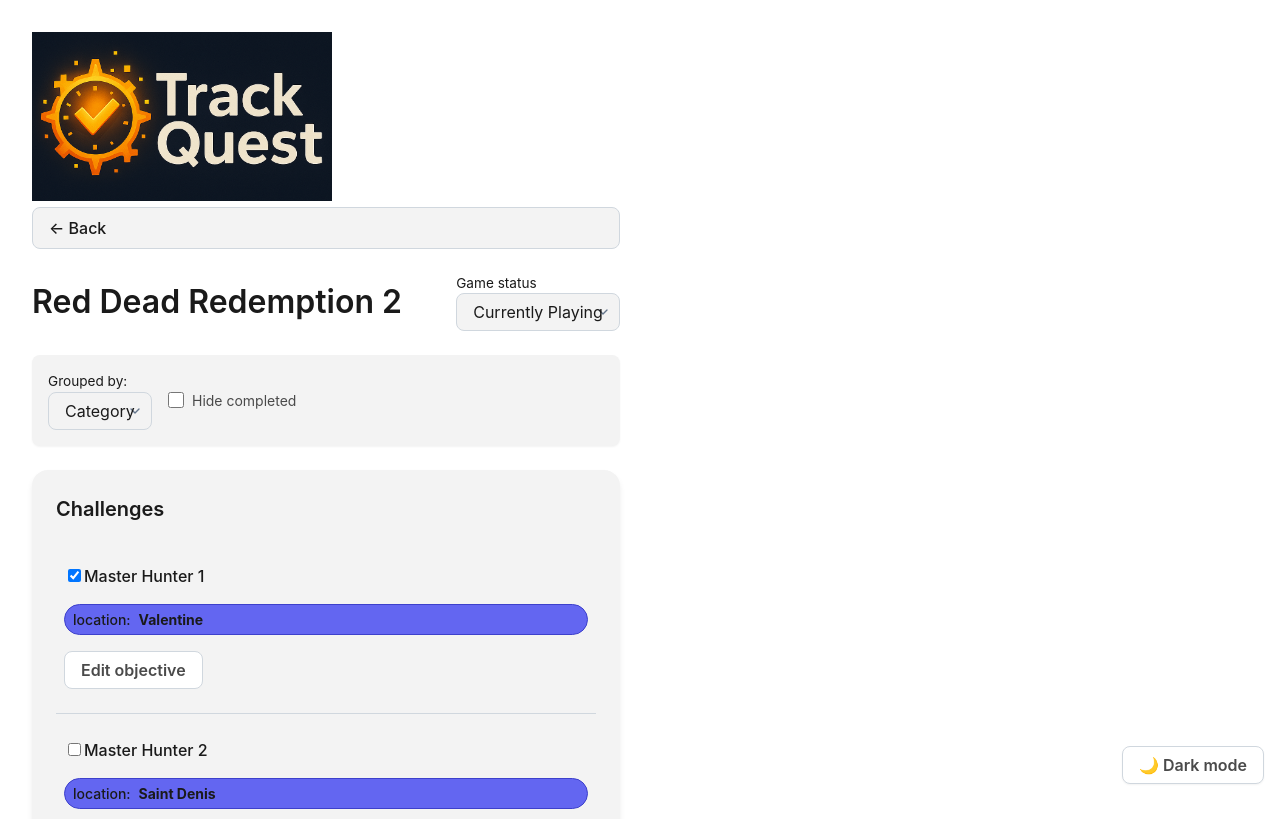
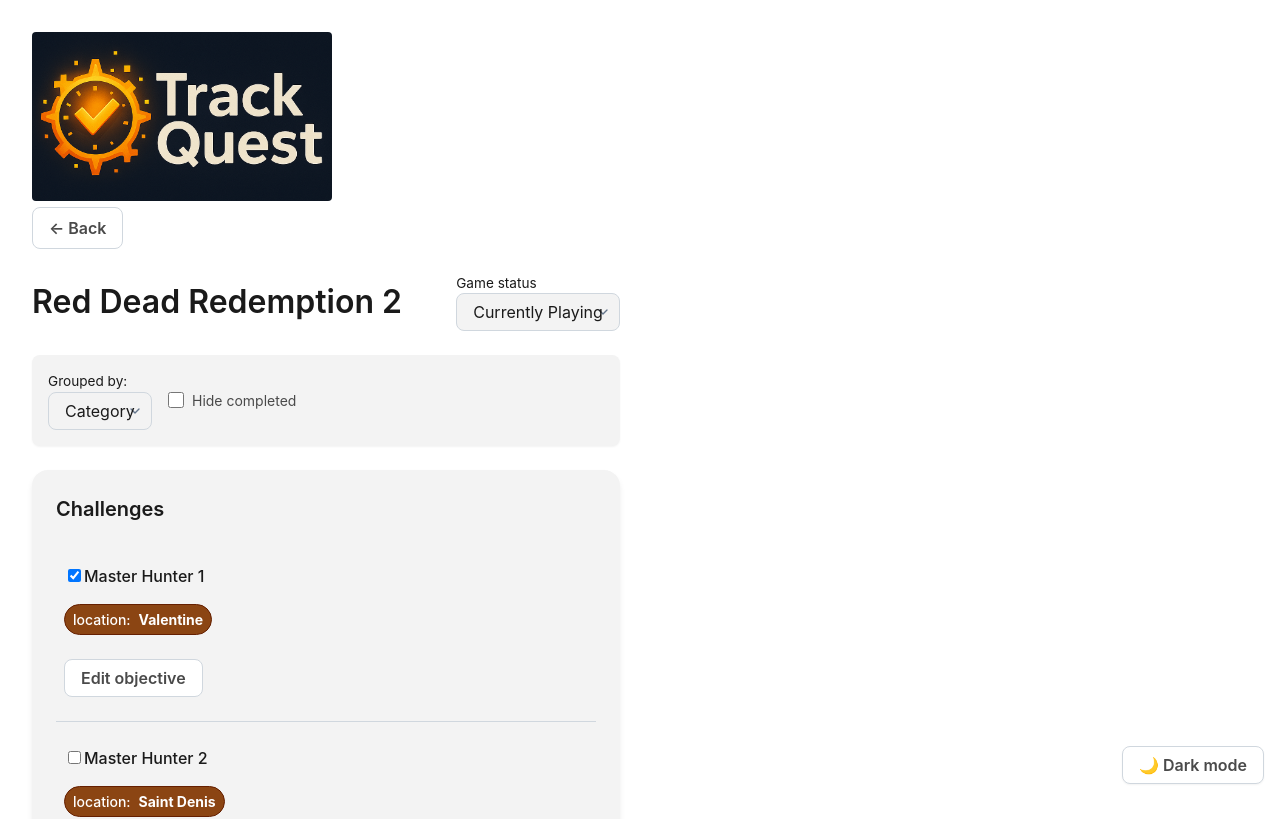
Before and after one commit to leovolving/quest, a React (Vite) app: page /game/1 in a window 1280 px wide. Shown: the top 819 px of the page. Built offline with nearby package versions, Linux system fonts and the light colour scheme.

Commit message:
fix color contrasts

```diff
--- a/src/App.jsx
+++ b/src/App.jsx
@@ -26,6 +26,10 @@
 
 const GlobalNav = styled.nav``;
 
+const Logo = styled.img`
+  border-radius: ${({ theme }) => theme.borderRadius.sm};
+`;
+
 function App() {
   const { initialize } = useGameDataService();
 
@@ -38,7 +42,7 @@
     <AppContainer>
       <GlobalNav>
         <Link to="/">
-          <img src="/trackquest_banner_v2.png" width="300" />
+          <Logo src="/trackquest_banner_v2.png" width="300" />
         </Link>
       </GlobalNav>
       <Routes>
--- a/src/components/GameDetail.jsx
+++ b/src/components/GameDetail.jsx
@@ -1,6 +1,5 @@
 import { useState } from 'react';
 import styled from 'styled-components';
-import { Link } from 'react-router-dom';
 
 import { useGameContext } from '../context/GameContext';
 import useGameDataService from '../services/gameDataService';
@@ -11,28 +10,14 @@
 import TagView from './TagView';
 import NewObjectiveForm from './forms/NewObjectiveForm';
 
-import { Select } from './_ds';
+import { RouterLink, Select } from './_ds';
 
-const BackLink = styled(Link)`
+const BackLink = styled(RouterLink)`
   display: flex;
   align-items: center;
   gap: ${({ theme }) => theme.spacing.xs};
-  padding: ${({ theme }) => theme.spacing.sm} ${({ theme }) => theme.spacing.md};
-  background-color: ${({ theme }) => theme.colors.cardBg};
-  color: ${({ theme }) => theme.colors.text};
-  border: 1px solid ${({ theme }) => theme.colors.border};
-  border-radius: ${({ theme }) => theme.borderRadius.md};
   margin-bottom: ${({ theme }) => theme.spacing.lg};
-  font-weight: 500;
-  text-decoration: none;
-  transition:
-    background 0.2s,
-    border-color 0.2s;
-
-  &:hover {
-    background-color: ${({ theme }) => theme.colors.cardHover};
-    border-color: ${({ theme }) => theme.colors.primary};
-  }
+  width: fit-content;
 `;
 
 const GameHeader = styled.div`
@@ -91,7 +76,9 @@
   if (!game) {
     return (
       <div>
-        <BackLink to="/">← Back</BackLink>
+        <BackLink to="/" variant="tertiary">
+          ← Back
+        </BackLink>
         <p>Game not found.</p>
       </div>
     );
@@ -128,7 +115,9 @@
 
   return (
     <div>
-      <BackLink to="/">← Back</BackLink>
+      <BackLink to="/" variant="tertiary">
+        ← Back
+      </BackLink>
       <GameHeader>
         <GameTitle>{game.name}</GameTitle>
         <Select
--- a/src/components/_ds/Button.jsx
+++ b/src/components/_ds/Button.jsx
@@ -40,6 +40,7 @@
       border: ${v.border || 'none'};
       &:hover {
         background: ${!disabled && v.hover};
+        border-color: initial;
       }
       &:active {
         background: ${!disabled && v.active};
--- /dev/null
+++ b/src/components/_ds/RouterLink.jsx
@@ -0,0 +1,5 @@
+import { Link } from 'react-router-dom';
+
+import { Button } from './Button';
+
+export const RouterLink = (props) => <Button as={Link} {...props} />;
--- a/src/components/_ds/index.js
+++ b/src/components/_ds/index.js
@@ -1,4 +1,5 @@
 export { Button } from './Button';
+export { InputField } from './InputField';
 export { Label } from './Label';
+export { RouterLink } from './RouterLink';
 export { Select } from './Select';
-export { InputField } from './InputField';
--- a/src/components/common/TagsList.jsx
+++ b/src/components/common/TagsList.jsx
@@ -4,6 +4,9 @@
 
 const Container = styled.ul`
   padding-left: 0;
+  display: flex;
+  flex-wrap: wrap;
+  gap: 0.5rem;
 `;
 
 const TagsList = ({ tags = [] }) => (
--- a/src/components/sharedStyledComponents/TagRow.jsx
+++ b/src/components/sharedStyledComponents/TagRow.jsx
@@ -8,20 +8,21 @@
   align-items: center;
   gap: 0.5rem;
   margin-bottom: 0.5rem;
-  background-color: ${({ bg }) => bg};
-  color: ${({ theme }) => theme.colors.text};
+  background-color: ${({ tagColor }) => tagColor.bg};
+  color: ${({ tagColor }) => tagColor.text};
   padding: 0.25rem 0.5rem;
   border-radius: 9999px;
   font-size: 0.875rem;
   font-weight: 500;
-  border: 1px solid ${({ bg }) => darken(0.15, bg)};
+  border: 1px solid ${({ tagColor }) => darken(0.15, tagColor.bg)};
+  width: fit-content;
 `;
 
 export const TagRow = ({ tag }) => {
   const { tagTypeColorMap } = useTagColorService();
-  const backgroundColor = tagTypeColorMap[tag.type];
+  const tagColor = tagTypeColorMap[tag.type];
   return (
-    <Container bg={backgroundColor}>
+    <Container tagColor={tagColor}>
       <span>{tag.type}:</span>
       <strong>{tag.value}</strong>
     </Container>
--- a/src/services/tagColorService.js
+++ b/src/services/tagColorService.js
@@ -1,14 +1,14 @@
 import { useGameContext } from '../context/GameContext';
 
 const DEFAULT_TAG_TYPE_CATEGORY_COLORS = [
-  '#6366F1', // Indigo
-  '#84CC16', // Lime
-  '#D946EF', // Fuchsia
-  '#06B6D4', // Cyan
-  '#14B8A6', // Teal
-  '#F43F5E', // Rose
-  '#8B5CF6', // Purple
-  '#A855F7', // Plum
+  { bg: '#8B4513', text: '#FFFFFF' },
+  { bg: '#9fd824', text: '#1A1A1A' },
+  { bg: '#3f388f', text: '#FFFFFF' },
+  { bg: '#f2be85', text: '#1A1A1A' },
+  { bg: '#1dbce6', text: '#1A1A1A' },
+  { bg: '#aed0d4', text: '#1A1A1A' },
+  { bg: '#1a33da', text: '#FFFFFF' },
+  { bg: '#b5e1b6', text: '#1A1A1A' },
 ];
 
 const useTagColorService = () => {
```
